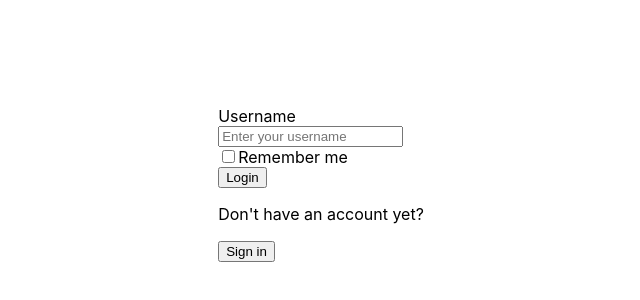
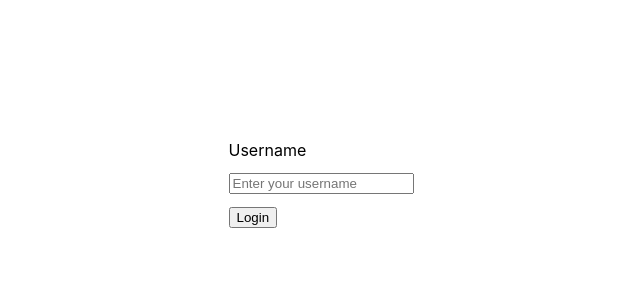
Before and after one commit to lbaud21/Message-app, a React (Create React App) app: page / in a window 1280 px wide. Shown: the part 216-516 px from the top of the page, without its empty margins (319-959 px from the left). Built offline with nearby package versions, Linux system fonts and the light colour scheme.

Commit message:
deloyement setup  test

```diff
--- a/public/index.html
+++ b/public/index.html
@@ -24,7 +24,7 @@
       work correctly both with client-side routing and a non-root public URL.
       Learn how to configure a non-root public URL by running `npm run build`.
     -->
-    <title>React App</title>
+    <title>Message app</title>
   </head>
   <body>
     <noscript>You need to enable JavaScript to run this app.</noscript>
--- a/src/App.js
+++ b/src/App.js
@@ -8,13 +8,7 @@ import { ConversationsProvider } from "./contexts/ConversationsProvider";
 import { SocketProvider } from "./contexts/SocketProvider";
 
 function App() {
-  const [rememberMe, setRememberMe] = useState(() => {
-    const storedValue = JSON.parse(
-      localStorage.getItem("message-app-username")
-    );
-    return storedValue ? true : false;
-  });
-  const [username, setUsername] = useLocalStorage("username", "", rememberMe);
+  const [username, setUsername] = useLocalStorage("username", "", true);
   const [sendForm, setSendForm] = useState(false);
 
   const dashboard = (
@@ -35,8 +29,6 @@ function App() {
         <Login
           changeUsername={setUsername}
           username={username}
-          changeRememberMe={setRememberMe}
-          rememberMe={rememberMe}
           changeSentForm={setSendForm}
         />
       )}
--- a/src/components/Login.js
+++ b/src/components/Login.js
@@ -1,13 +1,6 @@
 import React from "react";
-import SignIn from "./SignIn";
 
-export default function Login({
-  changeUsername,
-  username,
-  changeRememberMe,
-  rememberMe,
-  changeSentForm,
-}) {
+export default function Login({ changeUsername, username, changeSentForm }) {
   return (
     <div
       className="login-wrapper"
@@ -28,7 +21,7 @@ export default function Login({
         <label>
           Username
           <input
-            style={{ display: "block" }}
+            style={{ display: "block", margin: "1em 0" }}
             type="text"
             name="username"
             placeholder="Enter your username"
@@ -36,19 +29,9 @@ export default function Login({
             onChange={(e) => changeUsername(e.target.value)}
           />
         </label>
-        <label>
-          <input
-            type="checkbox"
-            name="rememberMe"
-            checked={rememberMe}
-            onChange={(e) => changeRememberMe(e.target.checked)}
-          />
-          Remember me
-        </label>
         <button type="submit" value="Login" style={{ display: "block" }}>
           Login
         </button>
-        <SignIn />
       </form>
     </div>
   );
--- a/src/components/SignIn.js
+++ /dev/null
@@ -1,10 +0,0 @@
-import React from "react";
-
-export default function SignIn() {
-  return (
-    <div>
-      <p>Don't have an account yet?</p>
-      <button type="button">Sign in</button>
-    </div>
-  );
-}
--- a/src/contexts/SocketProvider.js
+++ b/src/contexts/SocketProvider.js
@@ -11,7 +11,12 @@ export function SocketProvider({ username, children }) {
   const [socket, setSocket] = useState(null);
 
   useEffect(() => {
-    const newSocket = io("http://localhost:5000", { query: { username } });
+    //dev
+    //const newSocket = io("http://localhost:5000", { query: { username } });
+
+    //deployement
+    const newSocket = io("/", { query: { username } });
+
     setSocket(newSocket);
     return () => newSocket.close();
   }, [username]);
```
Also changed, not shown: toImplement.txt (deleted), 2 other files (tests, documents, lock files or other folders).
